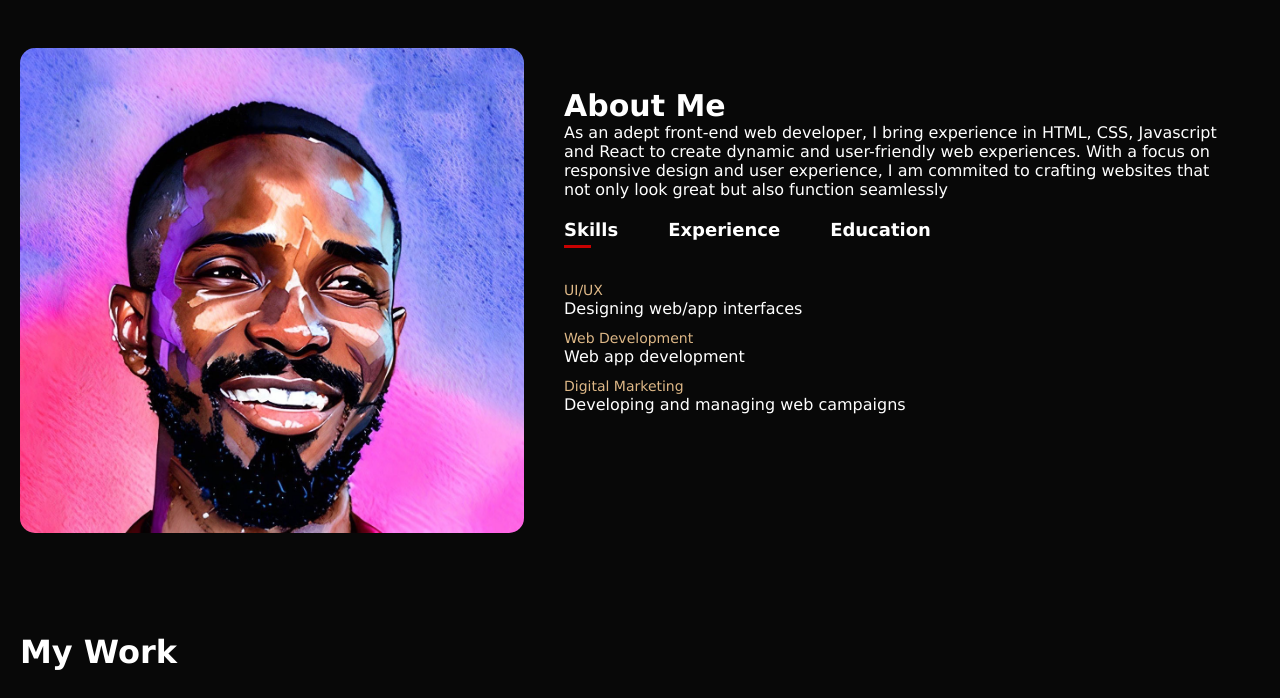
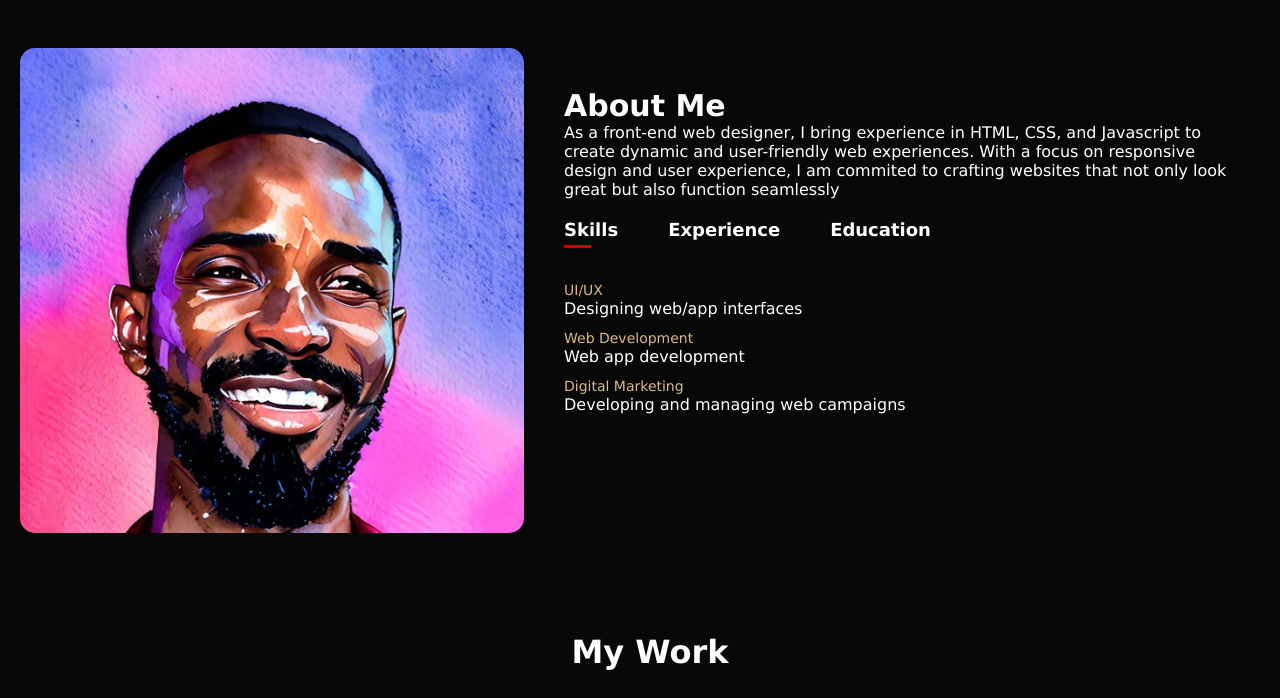
Before and after one commit to nathanbassey/PortfolioWebsitev1, a plain HTML site: page index.html in a window 1280 px wide. Shown: the part 467-1165 px from the top of the page. Drawn offline with nearby package versions, Linux system fonts and the light colour scheme; grey boxes are pictures that could not be loaded.

Commit message:
Title styling of My Work in portfolio section

```diff
--- a/index.html
+++ b/index.html
@@ -50,7 +50,7 @@
                 </div>
                 <div class="about-col-2">
                     <h1>About Me</h1>
-                    <p>As an adept front-end web developer, I bring experience in HTML, CSS, Javascript and React to create dynamic and user-friendly web experiences. With a focus on responsive design and user experience, I am commited to crafting websites that not only look great but also function seamlessly</p>
+                    <p>As a front-end web designer, I bring experience in HTML, CSS, and Javascript to create dynamic and user-friendly web experiences. With a focus on responsive design and user experience, I am commited to crafting websites that not only look great but also function seamlessly</p>
 
                     <div class="tab-titles">
                         <p class="tab-links active-link" onclick="opentab('skills')">Skills</p>
@@ -88,7 +88,7 @@
 
 <div id="portfolio">
 <div class="container">
-    <h1 class="sub-title">My Work</h1>
+    <h1 class="portfoliotitle">My Work</h1>
     <div class="work-list">
         <div class="work">
             <img src="/Img/Tourist Guide Website.png">
--- a/style.css
+++ b/style.css
@@ -176,6 +176,10 @@ body {
     padding-left: 20px;
 }
 
+.portfoliotitle{
+    text-align: center;
+}
+
 .work-list {
     display: grid;
     grid-template-columns: repeat(auto-fit, minmax(250px, 1fr));
@@ -264,14 +268,13 @@ body {
     padding: 20px;
 }
 
-
-
 button {
     color: white;
     font-size: 13px;
     background-color: #c70101;
     margin: 8px 0px;
     padding: 14px 20px;
+    width: 100%;
 }
 
 input {
```
